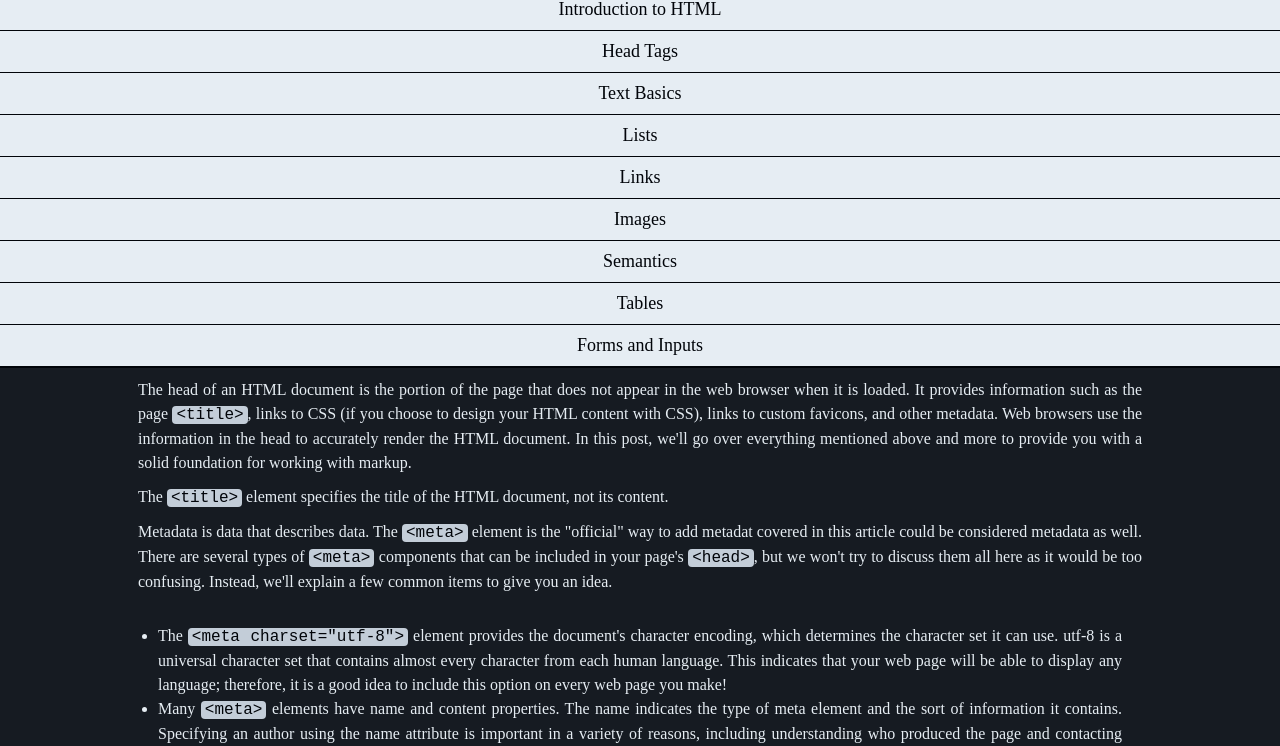
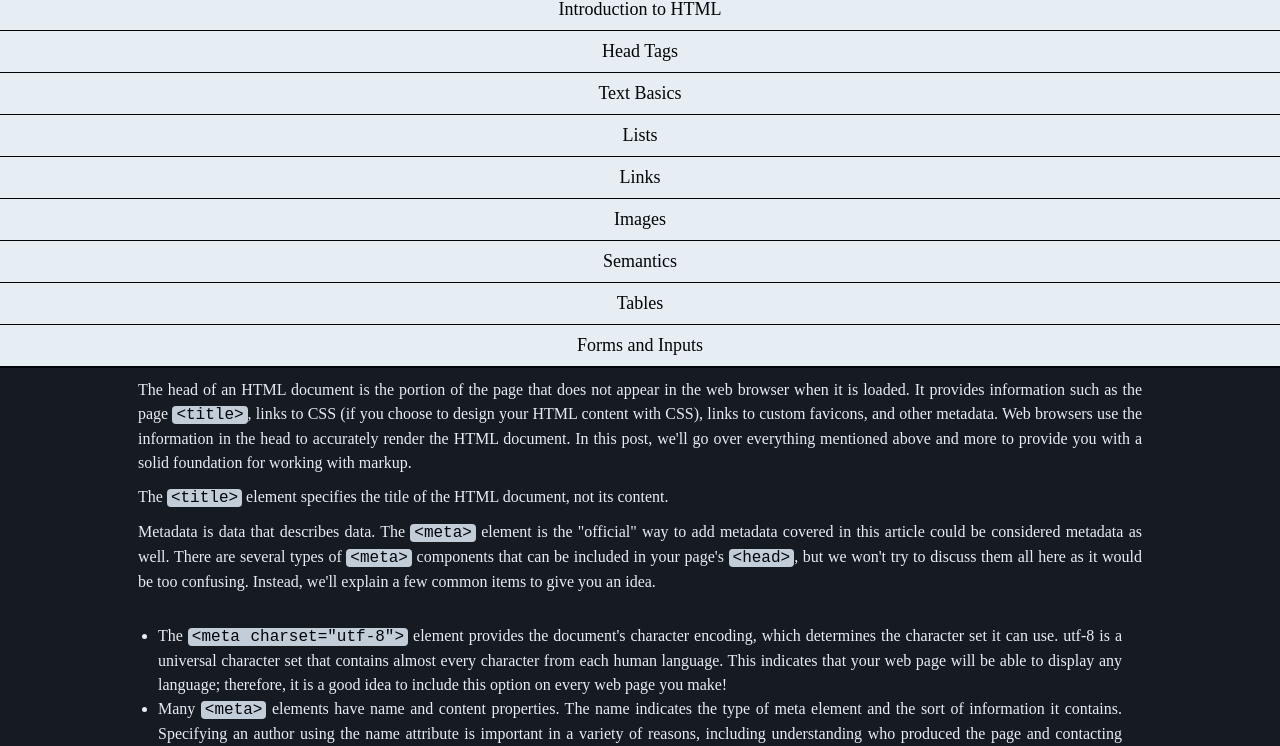
Before and after one commit to jjmginon/technical-documentation-page, a plain HTML site: page index.html in a window 1280 px wide. Shown: the part 54-800 px from the top of the page. Drawn offline with Linux system fonts and the light colour scheme; a web font is replaced by a local one.

Commit message:
fix: correct typo in metadata reference
- Correct "metadat" to "metadata" for clarity and accuracy.
- Ensure consistency in terminology within the article.

```diff
--- a/index.html
+++ b/index.html
@@ -108,7 +108,7 @@
             </p>
             <p>
                 Metadata is data that describes data. The <code>&lt;meta&gt;</code> element is the "official" way to add
-                metadat covered in this article could be considered metadata as well. There are several types of
+                metadata covered in this article could be considered metadata as well. There are several types of
                 <code>&lt;meta&gt;</code> components that can be included in your page's <code>&lt;head&gt;</code>,
                 but we won't try to discuss them all here as it would be too confusing. Instead, we'll explain a few
                 common items to give you an idea.
```
